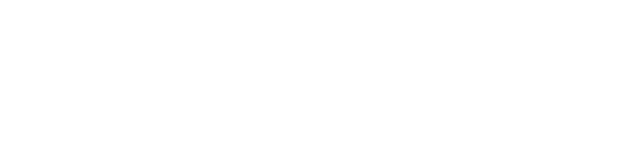
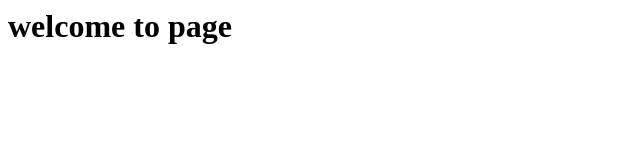
Before and after one commit to Swapnil-17/Swapnil1, a plain HTML site: page index.html in a window 1280 px wide. Shown: the whole page, without its empty margins (0-640 px from the left). Drawn offline with Linux system fonts and the light colour scheme.

Commit message:
Update index.html

```diff
--- a/index.html
+++ b/index.html
@@ -3,6 +3,6 @@
 
   </tile>
   <body>
-    <h1> </h1>
+    <h1>welcome to page </h1>
   </body>
 </head>
```
